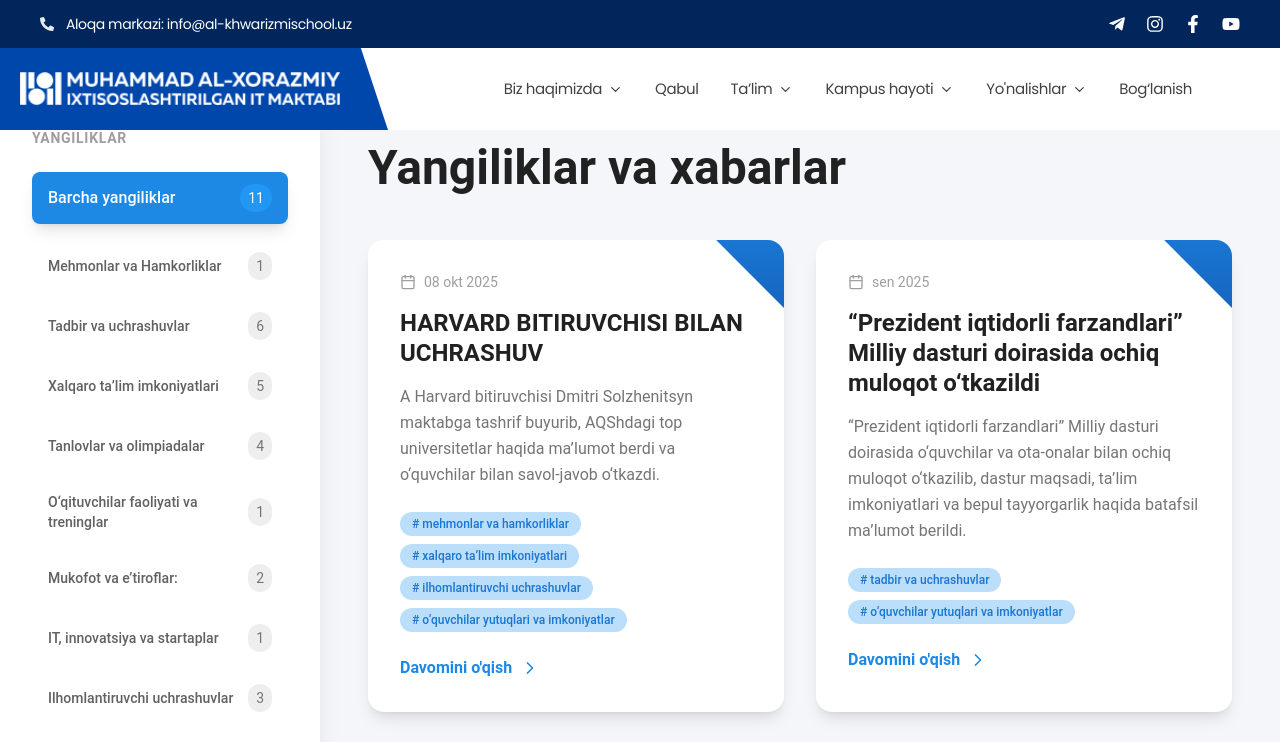
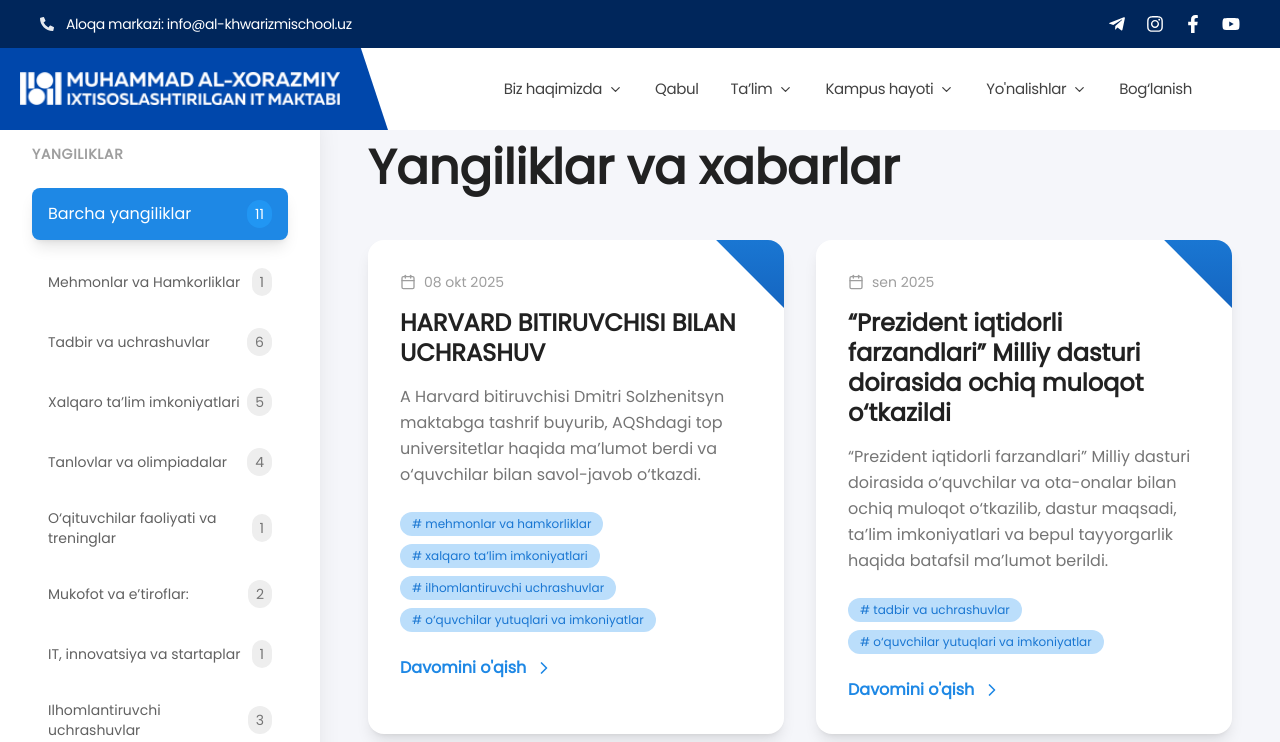
Before and after one commit to sevinchss/alkhwarizmi, a React (Vite) app: page /yangiliklar in a window 1280 px wide. Shown: the top 742 px of the page. Built offline with nearby package versions, Linux system fonts and the light colour scheme.

Commit message:
news changed

```diff
--- a/src/pages/News/News.jsx
+++ b/src/pages/News/News.jsx
@@ -134,7 +134,7 @@ export default function News() {
 
     return (
 
-      <div className="min-h-screen bg-gray-50 flex items-center justify-center">
+      <div className="min-h-screen font-poppins bg-gray-50 flex items-center justify-center">
 
         <div className="text-gray-600">Loading...</div>
 
@@ -150,7 +150,7 @@ export default function News() {
 
     return (
 
-      <div className="min-h-screen bg-gray-50 flex items-center justify-center">
+      <div className="min-h-screen font-poppins bg-gray-50 flex items-center justify-center">
 
         <div className="text-red-600">{error || "No data available."}</div>
 
@@ -184,9 +184,9 @@ export default function News() {
 
     return (
 
-      <div className="min-h-screen bg-gradient-to-br from-slate-50 to-blue-50">
+      <div className="lg:min-h-screen font-poppins bg-gradient-to-br from-slate-50 to-blue-50">
 
-        <div className="max-w-4xl mx-auto px-6 py-12">
+        <div className="lg:max-w-4xl mx-auto px-6 py-12">
 
           <button
 
@@ -220,7 +220,7 @@ export default function News() {
 
 
 
-              <div className="flex items-center gap-6 text-gray-600 mb-8 pb-8 border-b border-gray-200">
+              <div className="flex lg:flex-row flex-col items-center gap-6 text-gray-600 mb-8 pb-8 border-b border-gray-200">
 
                 <div className="flex items-center gap-2">
 
@@ -282,7 +282,7 @@ export default function News() {
 
                     alt={selectedNews.title}
 
-                    className="w-full max-w-md mx-auto h-auto rounded-lg shadow-md object-cover"
+                    className="w-full lg:max-w-md  mx-auto h-auto rounded-lg shadow-md object-cover"
 
                   />
 
@@ -346,17 +346,17 @@ export default function News() {
 
   return (
 
-    <div className="min-h-screen bg-gradient-to-br from-slate-50 to-blue-50">
+    <div className="lg:min-h-screen font-poppins bg-gradient-to-br from-slate-50 to-blue-50">
 
       <div className="flex flex-col lg:flex-row">
 
         {/* Sidebar */}
 
-        <aside className="hidden lg:block w-80 bg-white shadow-xl min-h-screen sticky top-0 overflow-y-auto">
+        <aside className="hidden lg:block w-80 bg-white shadow-xl lg:min-h-screen font-poppins sticky top-0 overflow-y-auto">
 
           <div className="p-8">
 
-            <h2 className="text-sm font-semibold text-gray-500 uppercase tracking-wider mb-6">
+            <h2 className="mt-4 text-sm font-semibold text-gray-500 uppercase tracking-wider mb-6">
 
               Yangiliklar
 
@@ -472,7 +472,7 @@ export default function News() {
 
         <main className="flex-1 p-4 sm:p-8 lg:p-12">
 
-          <div className="max-w-6xl mx-auto">
+          <div className="lg:max-w-6xl mx-auto">
 
             <div className="flex items-center justify-between mb-8 lg:mb-12">
 
@@ -566,7 +566,7 @@ export default function News() {
 
 
 
-                <div className="space-y-2 mt-4 max-h-96 overflow-y-auto">
+                <div className="space-y-2 mt-4 lg:max-h-96 overflow-y-auto">
 
                   {newsData.topics.map((topic) => {
 
```
